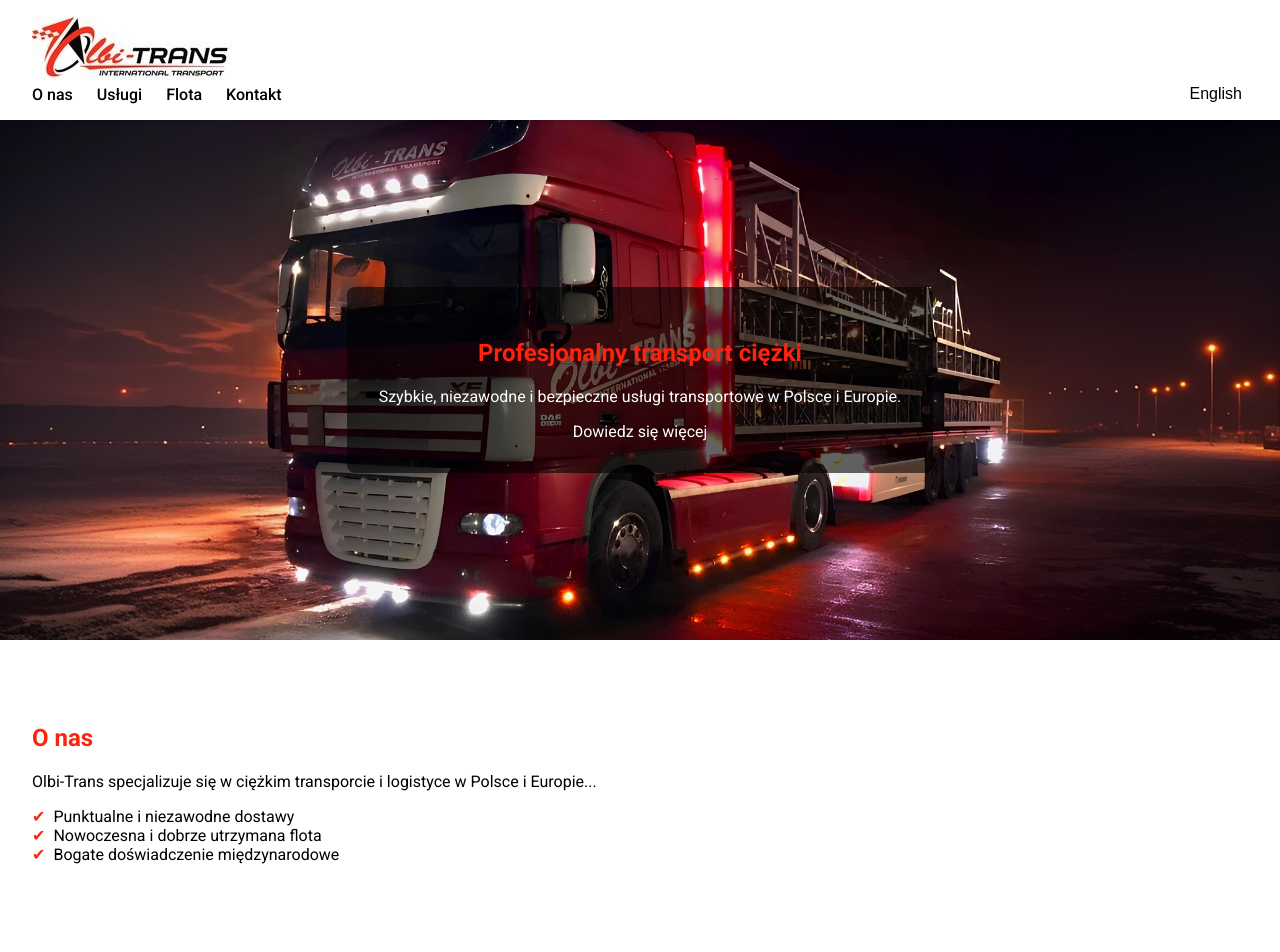
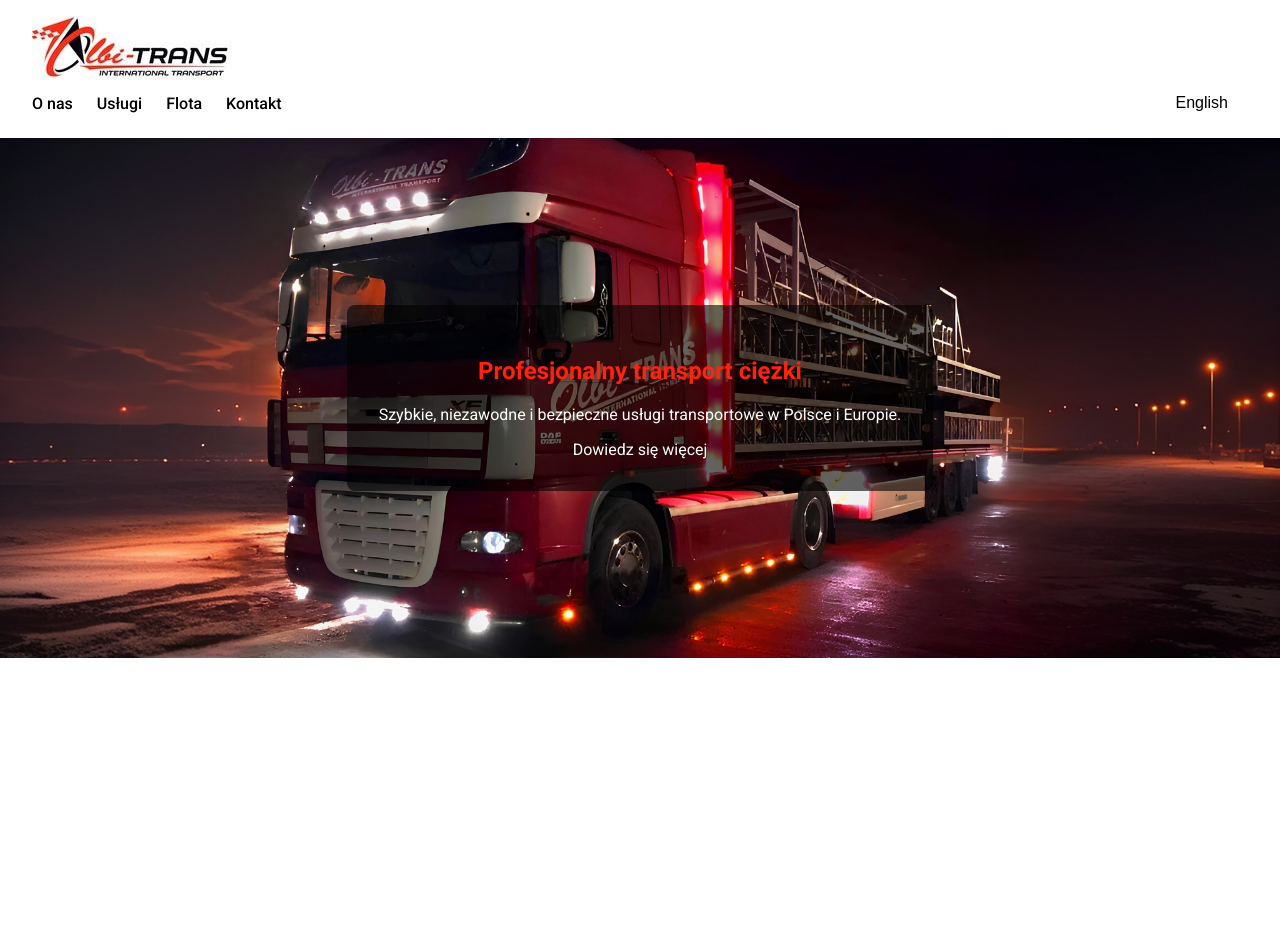
Before and after one commit to damian-fokt/transport-company-site, a plain HTML site: page index.html in a window 1280 px wide. Shown: the top 952 px of the page. Drawn offline with Linux system fonts and the light colour scheme.

Commit message:
design update

```diff
--- a/styles.css
+++ b/styles.css
@@ -30,9 +30,11 @@ a {
   z-index: 1000;
   box-shadow: 0 2px 4px rgba(0, 0, 0, 0.1);
 }
+
 .container {
   width: 100%;
 }
+
 .nav-links {
   display: flex;
   justify-content: space-between;
@@ -188,3 +190,45 @@ a {
   text-align: right;
   padding: 10px;
 }
+
+/* Additional Styles for Full-Screen Sections */
+html,
+body {
+  scroll-behavior: smooth;
+}
+
+section {
+  height: 100vh; /* Pełna wysokość widoku */
+  display: flex;
+  align-items: center;
+  justify-content: center;
+}
+
+/* Navbar Button Enhancements */
+nav button {
+  background-color: transparent;
+  border: 2px solid #444;
+  padding: 10px 20px;
+  font-size: 16px;
+  cursor: pointer;
+  transition: all 0.3s ease;
+}
+
+nav button:hover {
+  background-color: #444;
+  color: #fff;
+  border-color: #666;
+}
+
+/* Hover Effect for Frames */
+.frame-hover {
+  transition: transform 0.3s ease, box-shadow 0.3s ease;
+  border: 2px solid #222;
+  padding: 20px;
+  display: inline-block;
+}
+
+.frame-hover:hover {
+  transform: scale(1.05);
+  box-shadow: 0 10px 30px rgba(0, 0, 0, 0.2);
+}
```
Also changed, not shown: 2 other files.
